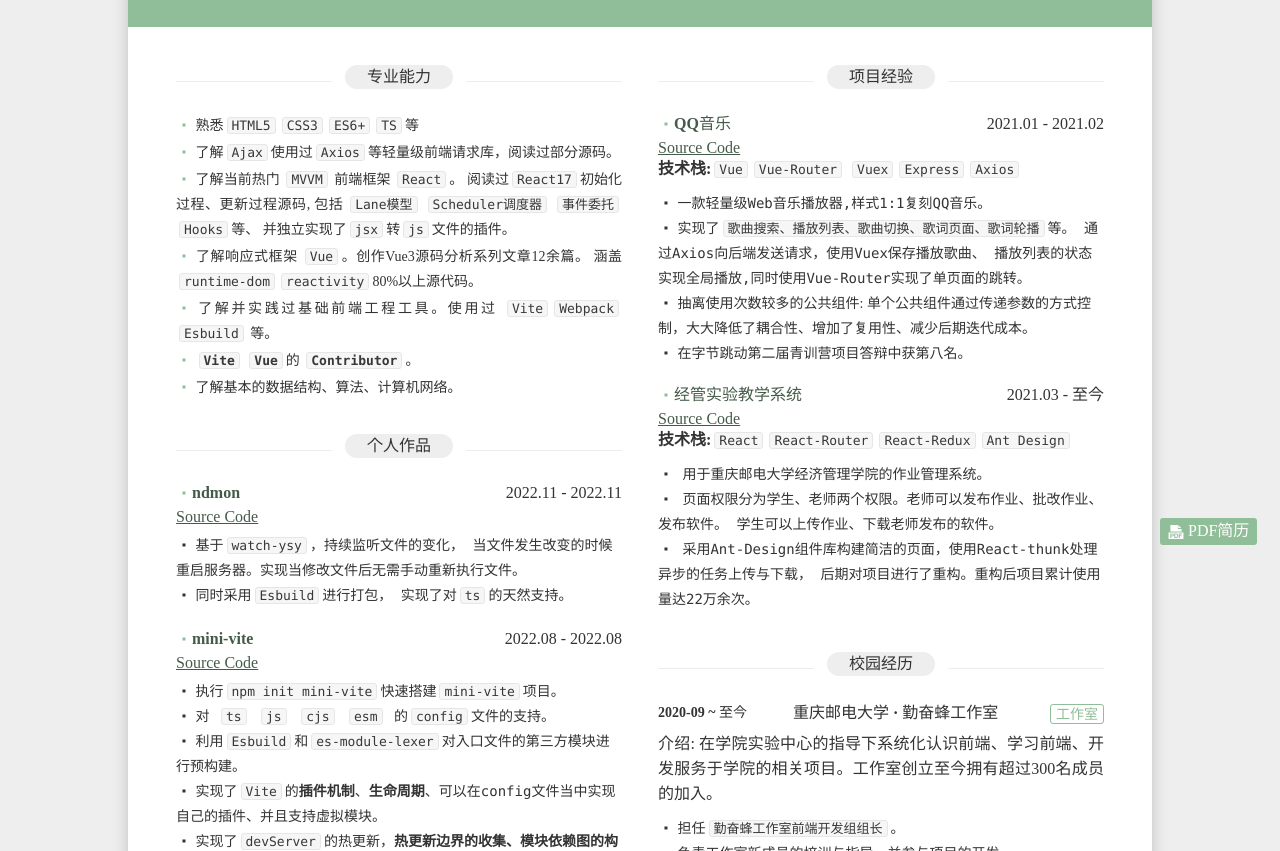
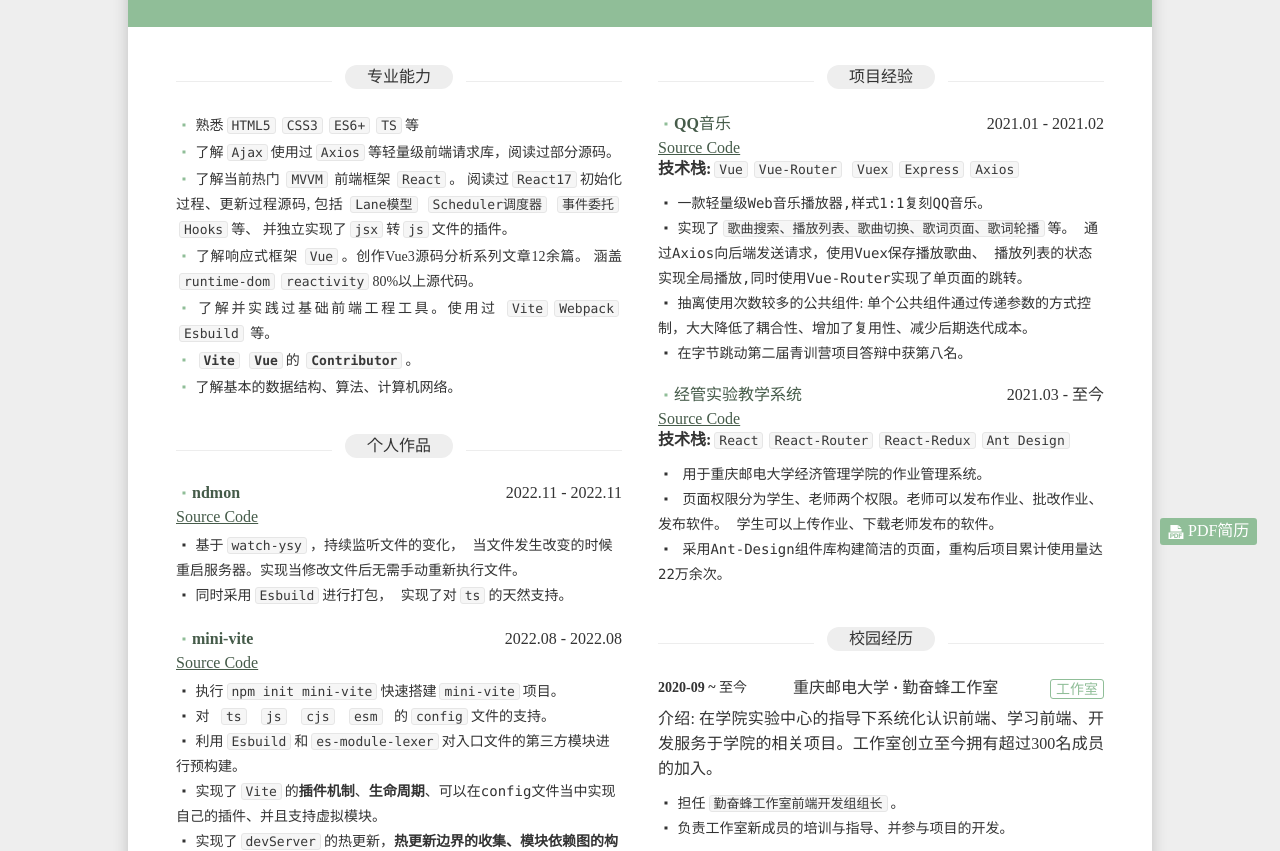
Before and after one commit to ysy945/resume, a plain HTML site: page index.html in a window 1280 px wide. Shown: the part 249-1100 px from the top of the page. Drawn offline with nearby package versions, Linux system fonts and the light colour scheme; files that its build step writes are made by us from their sources.

Commit message:
Update index.html

```diff
--- a/index.html
+++ b/index.html
@@ -421,8 +421,7 @@
                                             </li>
                                             <li>
                                                 <i class="iconfont icon-dot"></i>
-                                                <span class="section-content font">采用Ant-Design组件库构建简洁的页面，使用React-thunk处理异步的任务上传与下载，
-                                                    后期对项目进行了重构。重构后项目累计使用量达22万余次。</span>
+                                                <span class="section-content font">采用Ant-Design组件库构建简洁的页面，重构后项目累计使用量达22万余次。</span>
                                             </li>
                                         </ul>
                                     </div>
```
